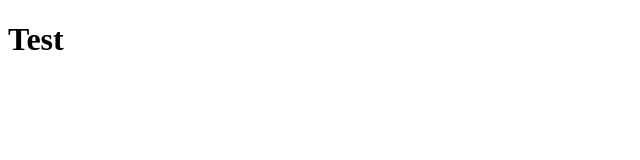
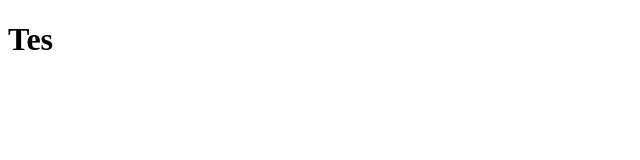
Before and after one commit to hudaklukas/test, a plain HTML site: page index.html in a window 1280 px wide. Shown: the full height of the page, 0-640 px from the left. Drawn offline with Linux system fonts and the light colour scheme.

Commit message:
Update index.html

```diff
--- a/index.html
+++ b/index.html
@@ -6,6 +6,6 @@
     <title>Document</title>
 </head>
 <body>
-    <h1>Test</h1>
+    <h1>Tes</h1>
 </body>
 </html>
```
